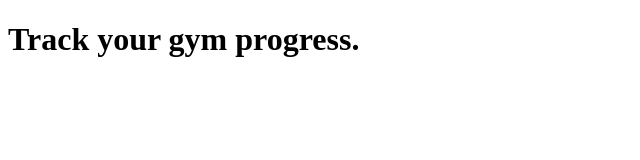
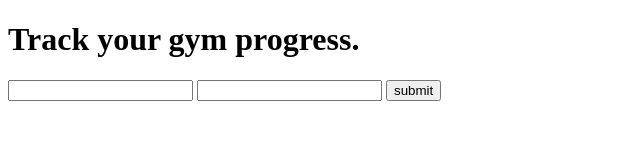
Before and after one commit to ThomasVirgo/gym-webscraper, a website: page views/tracker.html in a window 1280 px wide. Shown: the whole page, without its empty margins (0-640 px from the left). Drawn offline with Linux system fonts and the light colour scheme.

Commit message:
added form submission

```diff
--- a/views/tracker.html
+++ b/views/tracker.html
@@ -8,5 +8,10 @@
 </head>
 <body>
     <h1>Track your gym progress.</h1>
+    <form method="POST" action="/add">
+        <input type="text" name="session">
+        <input type="text" name="reps">
+        <input type="submit" value="submit">
+    </form>
 </body>
 </html>
```
Also changed, not shown: index.js (+10 -0 lines).
